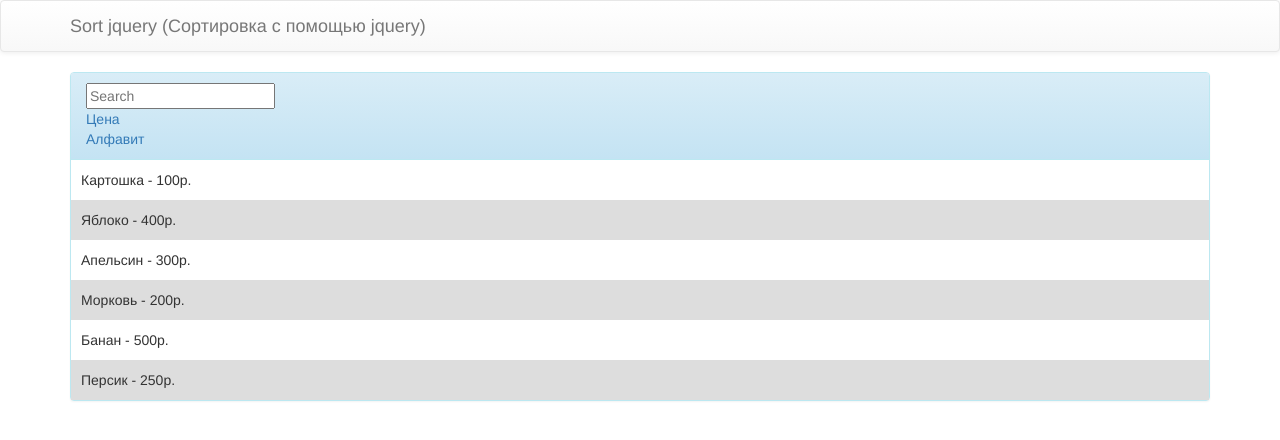
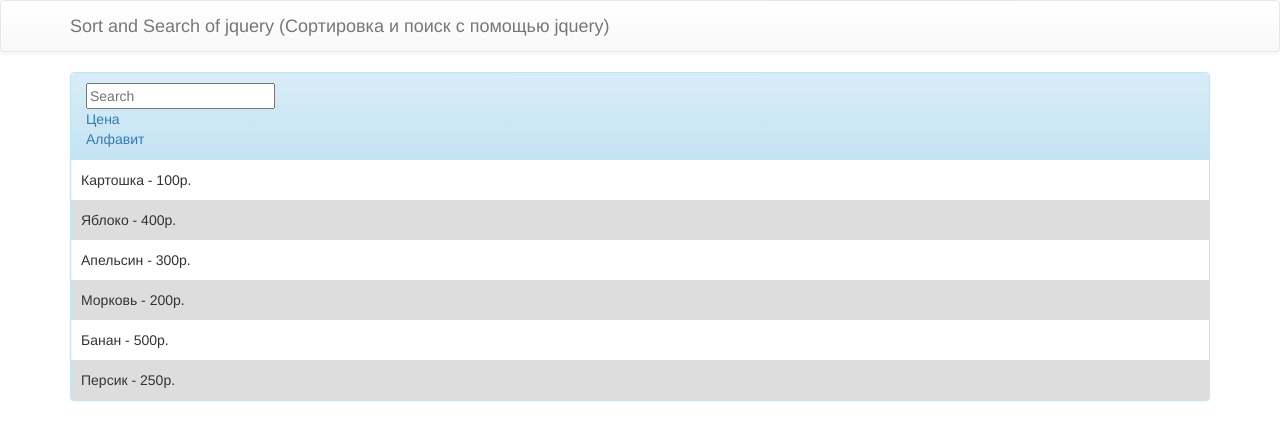
Before and after one commit to Kritskii-A/sortJQuery, a plain HTML site: page index.html in a window 1280 px wide. Drawn offline with nearby package versions, Linux system fonts and the light colour scheme.

Commit message:
add info

```diff
--- a/index.html
+++ b/index.html
@@ -3,7 +3,9 @@
   <head>
     <meta charset="UTF-8" />
     <meta name="viewport" content="width=device-width, initial-scale=1.0" />
-    <title>Sort jquery (Сортировка с помощью jquery)</title>
+    <title>
+      Sort and Search of jquery (Сортировка и поиск с помощью jquery)
+    </title>
     <link
       rel="stylesheet"
       href="https://stackpath.bootstrapcdn.com/bootstrap/3.4.1/css/bootstrap.min.css"
@@ -34,7 +36,7 @@
       <div class="container">
         <div class="navbar-header">
           <a href="https://kritskii-a.github.io/" class="navbar-brand"
-            >Sort jquery (Сортировка с помощью jquery)</a
+            >Sort and Search of jquery (Сортировка и поиск с помощью jquery)</a
           >
         </div>
       </div>
```
